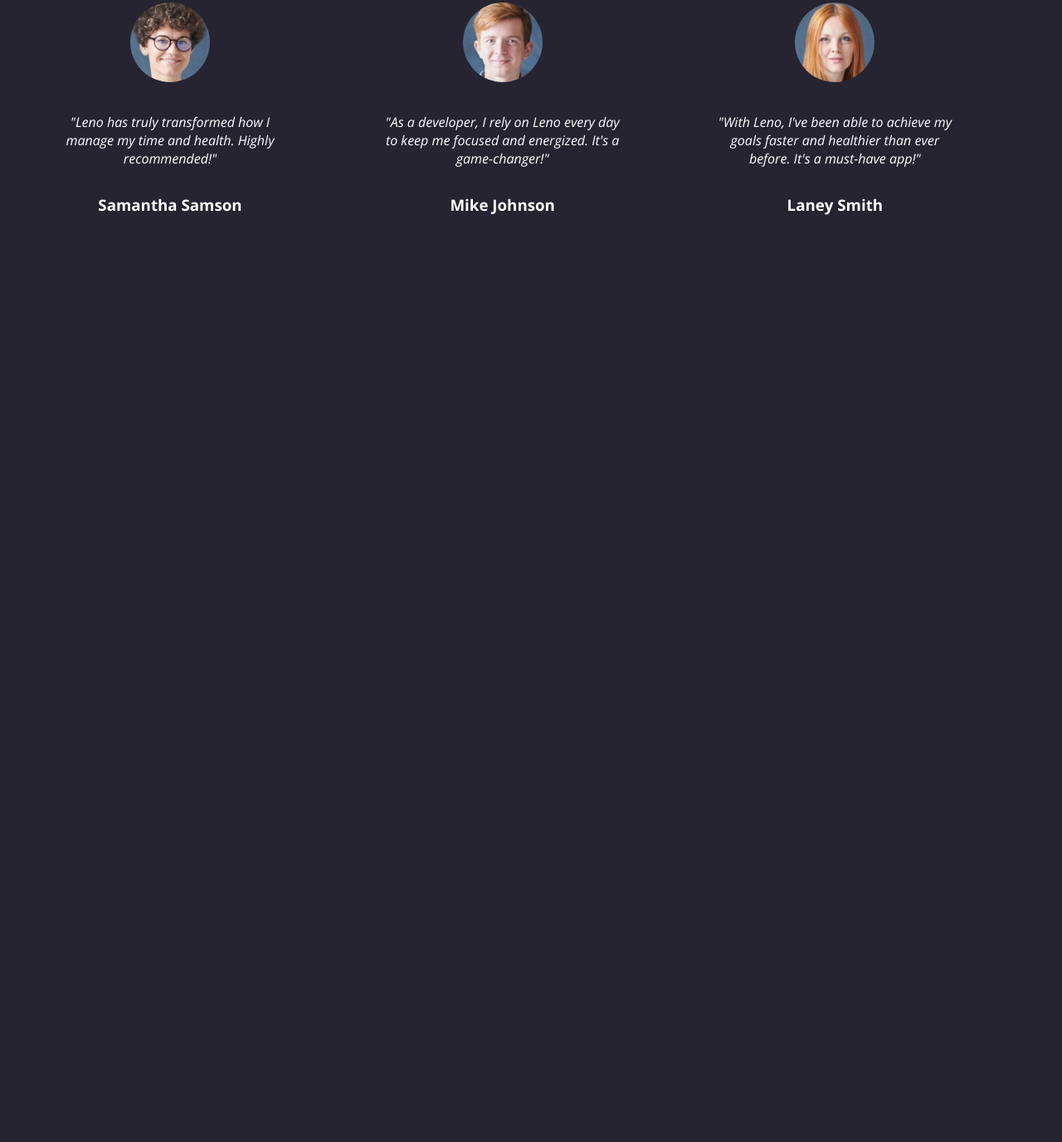
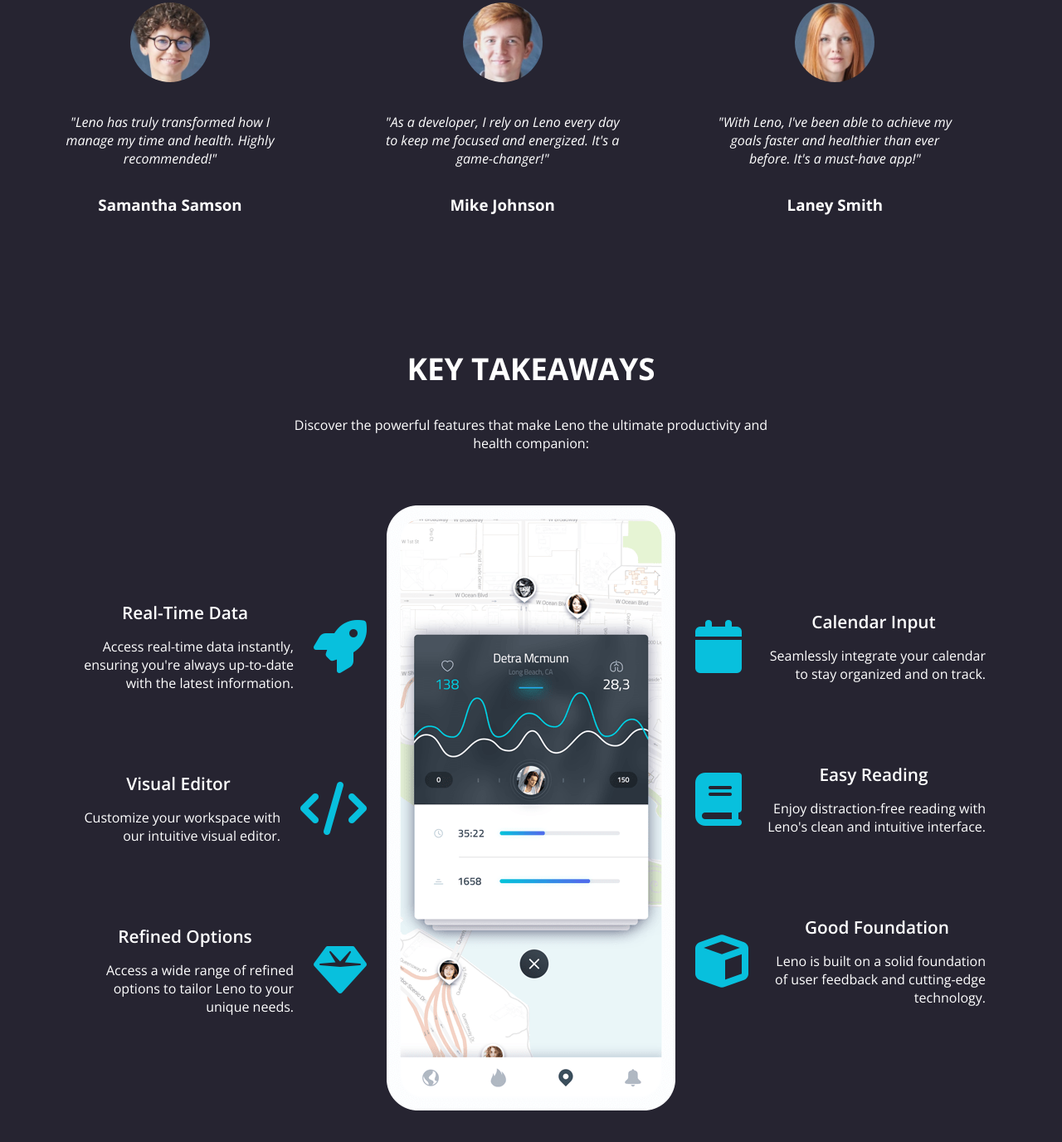
Before and after one commit to AnastasiaJ03/Leno-website, a plain HTML site: page index.html in a window 1280 px wide. Shown: the part 978-2354 px from the top of the page at 83% size. Before the commit the page ends 1301 px from the top, so only its background shows below. Drawn offline with nearby package versions, Linux system fonts and the light colour scheme.

Commit message:
Features section added

```diff
--- a/css/styles.css
+++ b/css/styles.css
@@ -34,6 +34,21 @@ img {
   margin: 0 auto;
   padding-inline: 15px;
   width: 100%;
+}
+.padding {
+  padding: 6rem 2rem;
+}
+.hero__grid-item--reverse {
+  flex-direction: row-reverse;
+}
+.title {
+  font-size: 2.3rem;
+  margin-bottom: 2rem;
+  text-transform: uppercase;
+}
+.subtitle {
+  max-width: 600px;
+  margin: 1rem auto 4rem;
 }
 .buttons {
   display: flex;
@@ -85,6 +100,10 @@ img {
   display: flex;
   align-items: center;
 }
+.navbar.navbar--scroll {
+  background: rgba(38, 36, 49, 0.8);
+  backdrop-filter: blur(10px);
+}
 .navbar__content {
   display: flex;
   justify-content: space-between;
@@ -97,6 +116,10 @@ img {
 }
 .navbar__link {
   color: var(--white-color);
+  font-weight: 600;
+}
+.navbar__link:hover {
+  color: var(--primary-color);
 }
 .navbar__menu.active {
   translate: 0;
@@ -160,6 +183,43 @@ img {
   font-style: italic;
 }
 
+/* Features */
+.features {
+  text-align: center;
+}
+.hero__grid {
+  display: grid;
+  grid-template-columns: repeat(3, auto);
+  justify-content: center;
+  align-items: center;
+  gap: 1.5rem;
+}
+.hero__grid-item {
+  display: flex;
+  align-items: center;
+  max-width: 350px;
+  gap: 1.5rem;
+}
+.hero__grid-column {
+  gap: 6rem;
+  display: flex;
+  flex-direction: column;
+}
+.hero__grid-text {
+  gap: 1.5rem;
+}
+.hero__grid-item-title {
+  font-size: 1.3rem;
+  font-weight: 600;
+  margin-bottom: 1rem;
+}
+.hero__grid-item-desc {
+  text-align: right;
+}
+.hero__grid-item-icon i {
+  color: var(--primary-color);
+}
+
 @media (max-width: 995px) {
   .hero__container {
     flex-direction: column;
@@ -185,6 +245,21 @@ img {
   .testimonial__item:nth-child(3) {
     display: none;
   }
+  .hero__grid {
+    grid-template-columns: repeat(1, auto);
+    gap: 6rem;
+  }
+  .hero__grid-column:nth-child(2) {
+    order: -1;
+    max-width: 300px;
+    margin: 0 auto;
+  }
+  .hero__grid-item-desc {
+    text-align: center;
+  }
+  .hero__grid-item {
+    flex-direction: column-reverse;
+  }
 }
 @media (max-width: 768px) {
   .burger {
@@ -200,6 +275,7 @@ img {
     left: 0;
     translate: -100%;
     transition: translate 0.3s ease;
+    opacity: 0.95;
   }
   .navbar__list {
     flex-direction: column;
--- a/index.html
+++ b/index.html
@@ -105,6 +105,104 @@
         </div>
       </div>
     </section>
+    <section class="features padding">
+      <div class="container features__container">
+        <div class="features__content">
+          <h2 class="title">Key Takeaways</h2>
+          <p class="subtitle">
+            Discover the powerful features that make Leno the ultimate
+            productivity and health companion:
+          </p>
+          <div class="hero__grid">
+            <!--  Column 1   -->
+            <div class="hero__grid-column">
+              <div class="hero__grid-item">
+                <div class="hero__grid-text">
+                  <h3 class="hero__grid-item-title">Real-Time Data</h3>
+                  <p class="hero__grid-item-desc">
+                    Access real-time data instantly, ensuring you're always
+                    up-to-date with the latest information.
+                  </p>
+                </div>
+                <div class="hero__grid-item-icon">
+                  <i class="fas fa-rocket fa-4x"></i>
+                </div>
+              </div>
+              <!-- Column 1 Item 2 -->
+              <div class="hero__grid-item">
+                <div class="hero__grid-text">
+                  <h3 class="hero__grid-item-title">Visual Editor</h3>
+                  <p class="hero__grid-item-desc">
+                    Customize your workspace with our intuitive visual editor.
+                  </p>
+                </div>
+                <div class="hero__grid-item-icon">
+                  <i class="fas fa-code fa-4x"></i>
+                </div>
+              </div>
+              <!-- Column 1 Item 3 -->
+              <div class="hero__grid-item">
+                <div class="hero__grid-text">
+                  <h3 class="hero__grid-item-title">Refined Options</h3>
+                  <p class="hero__grid-item-desc">
+                    Access a wide range of refined options to tailor Leno to
+                    your unique needs.
+                  </p>
+                </div>
+                <div class="hero__grid-item-icon">
+                  <i class="fas fa-gem fa-4x"></i>
+                </div>
+              </div>
+            </div>
+            <!-- Column 2 -->
+            <div class="hero__grid-column">
+              <img src="./images/features-smartphone-1.png" alt="" />
+            </div>
+            <!-- Column 3 -->
+            <div class="hero__grid-column">
+              <div class="hero__grid-item hero__grid-item--reverse">
+                <div class="hero__grid-text">
+                  <h3 class="hero__grid-item-title">Calendar Input</h3>
+                  <p class="hero__grid-item-desc">
+                    Seamlessly integrate your calendar to stay organized and on
+                    track.
+                  </p>
+                </div>
+                <div class="hero__grid-item-icon">
+                  <i class="fas fa-calendar fa-4x"></i>
+                </div>
+              </div>
+              <!-- Column 3 Item 2 -->
+              <div class="hero__grid-item hero__grid-item--reverse">
+                <div class="hero__grid-text">
+                  <h3 class="hero__grid-item-title">Easy Reading</h3>
+                  <p class="hero__grid-item-desc">
+                    Enjoy distraction-free reading with Leno's clean and
+                    intuitive interface.
+                  </p>
+                </div>
+                <div class="hero__grid-item-icon">
+                  <i class="fas fa-book fa-4x"></i>
+                </div>
+              </div>
+              <!-- Column 3 Item 3 -->
+              <div class="hero__grid-item hero__grid-item--reverse">
+                <div class="hero__grid-text">
+                  <h3 class="hero__grid-item-title">Good Foundation</h3>
+                  <p class="hero__grid-item-desc">
+                    Leno is built on a solid foundation of user feedback and
+                    cutting-edge technology.
+                  </p>
+                </div>
+                <div class="hero__grid-item-icon">
+                  <i class="fas fa-cube fa-4x"></i>
+                </div>
+              </div>
+            </div>
+          </div>
+        </div>
+      </div>
+    </section>
     <script src="./js/main.js"></script>
   </body>
 </html>
--- a/js/main.js
+++ b/js/main.js
@@ -1,5 +1,14 @@
 const menu = document.querySelector(".navbar__menu");
 const burger = document.querySelector(".burger");
+const nav = document.querySelector(".navbar");
 burger.addEventListener("click", function () {
   menu.classList.toggle("active");
 });
+
+window.addEventListener("scroll", function () {
+  if (window.scrollY > 0) {
+    nav.classList.add("navbar--scroll");
+  } else {
+    nav.classList.remove("navbar--scroll");
+  }
+});
```
